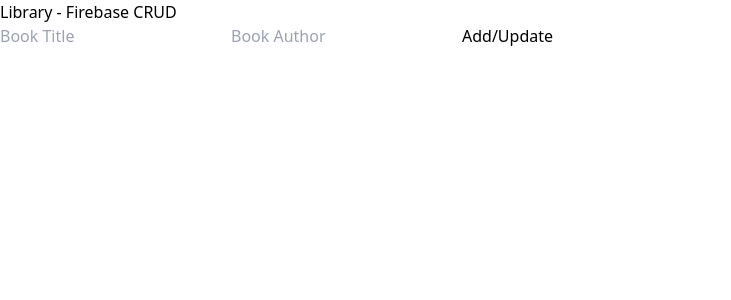
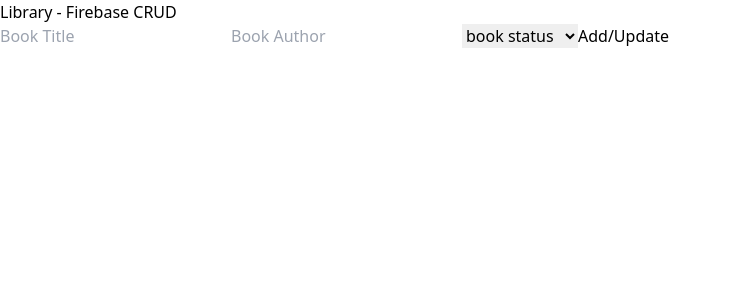
Before and after one commit to elghanbibadr/crudappwithfirebase, a React (Vite) app: page / in a window 1280 px wide. Shown: the top 300 px of the page, without its empty margins (0-731 px from the left). Built offline with nearby package versions, Linux system fonts and the light colour scheme.

Commit message:
add a select html elemet with 2option either book available or not

```diff
--- a/src/App.jsx
+++ b/src/App.jsx
@@ -26,6 +26,11 @@
                         value={bookAuthor}
                         placeholder='Book Author'
                         onChange={(e) => setBookAuthor(e.target.value)} />
+                           <select name="book status" id="bookstatus">
+                            <option value="">book status</option>
+                            <option value="">available</option>
+                            <option value="">not available</option>
+                           </select>
                 <button className='text-white bg-gray-900 p-3 w-full  rounded-md font-bold '>Add/Update</button>
             </form>
 
```
